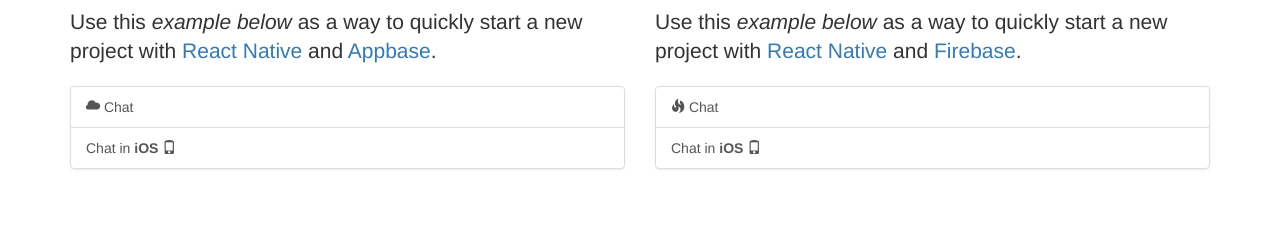
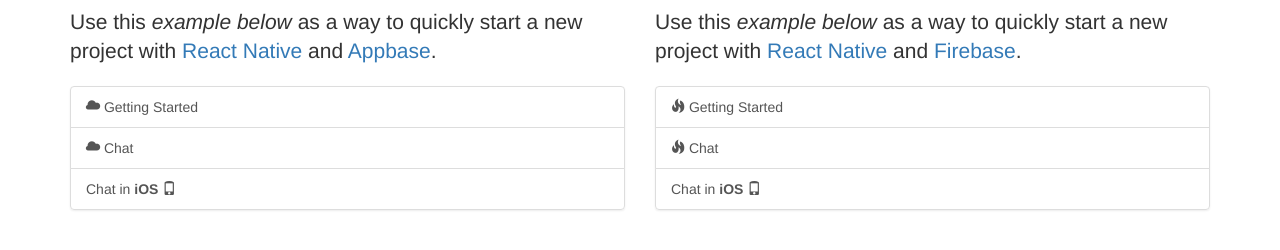
Before and after one commit to igorlima/6th-femug-2017, a plain HTML site: page index.html in a window 1280 px wide. Shown: the part 56-306 px from the top of the page. Drawn offline with nearby package versions, Linux system fonts and the light colour scheme.

Commit message:
Add more links to examples

```diff
--- a/index.html
+++ b/index.html
@@ -15,6 +15,10 @@
             <h2>Hello, <a href="https://facebook.github.io/react-native/">React Native</a> and <a href="https://appbase.io">Appbase!</a></h2>
             <p class="lead">Use this <i>example below</i> as a way to quickly start a new project with <a href="https://facebook.github.io/react-native/">React Native</a> and <a href="https://appbase.io">Appbase</a>.</p>
             <div class="list-group">
+              <a href="appbase/getting-started/index.html" class="list-group-item">
+                <i class="glyphicon glyphicon-cloud" aria-hidden="true"></i>
+                Getting Started
+              </a>
               <a href="appbase/chat/index.html" class="list-group-item">
                 <i class="glyphicon glyphicon-cloud" aria-hidden="true"></i>
                 Chat
@@ -33,6 +37,10 @@
             <h2>Hello, <a href="https://facebook.github.io/react-native/">React Native</a> and <a href="https://firebase.google.com">Firebase!</a></h2>
             <p class="lead">Use this <i>example below</i> as a way to quickly start a new project with <a href="https://facebook.github.io/react-native/">React Native</a> and <a href="https://firebase.google.com">Firebase</a>.</p>
             <div class="list-group">
+              <a href="firebase/getting-started/index.html" class="list-group-item">
+                <i class="glyphicon glyphicon-fire" aria-hidden="true"></i>
+                Getting Started
+              </a>
               <a href="firebase/chat/index.html" class="list-group-item">
                 <i class="glyphicon glyphicon-fire" aria-hidden="true"></i>
                 Chat
```
